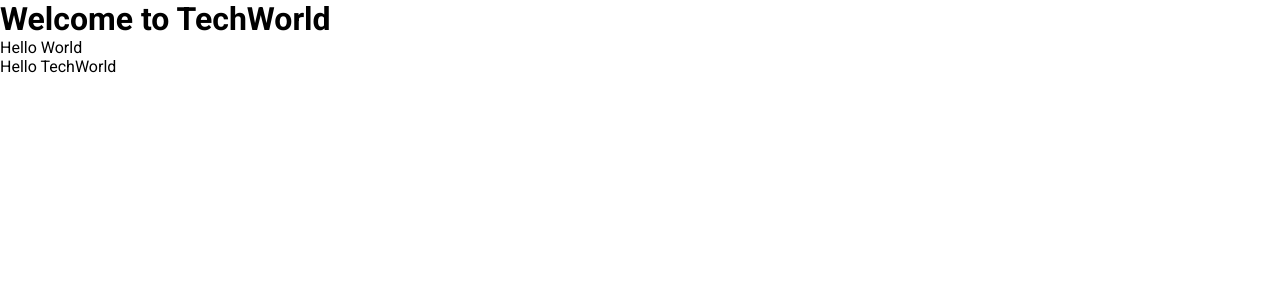
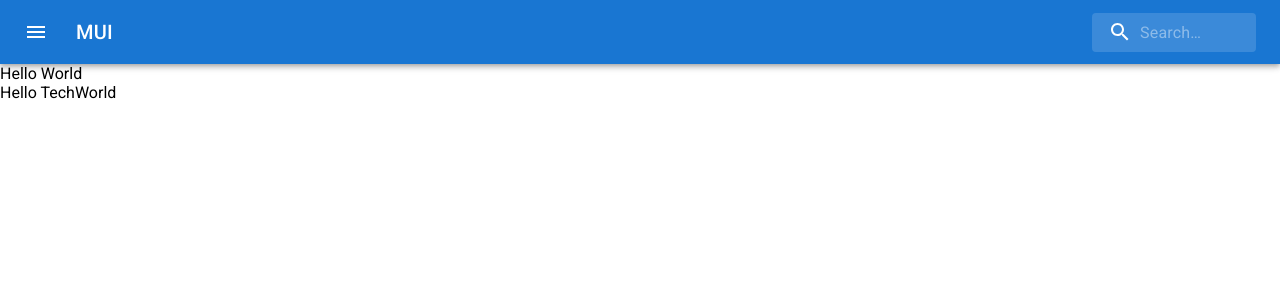
Before and after one commit to uit-ntn/fakebook, a React (Vite) app: page / in a window 1280 px wide. Shown: the top 300 px of the page. Built offline with nearby package versions, Linux system fonts and the light colour scheme.

Commit message:
add Header

```diff
--- a/src/components/Header.tsx
+++ b/src/components/Header.tsx
@@ -1,9 +1,88 @@
-const Header = () => {
-    return (
-        <header>
-            <h1>Welcome to TechWorld</h1>
-        </header>
-    );
-};
+import { styled, alpha } from '@mui/material/styles';
+import AppBar from '@mui/material/AppBar';
+import Box from '@mui/material/Box';
+import Toolbar from '@mui/material/Toolbar';
+import IconButton from '@mui/material/IconButton';
+import Typography from '@mui/material/Typography';
+import InputBase from '@mui/material/InputBase';
+import MenuIcon from '@mui/icons-material/Menu';
+import SearchIcon from '@mui/icons-material/Search';
 
-export default Header;
+const Search = styled('div')(({ theme }) => ({
+  position: 'relative',
+  borderRadius: theme.shape.borderRadius,
+  backgroundColor: alpha(theme.palette.common.white, 0.15),
+  '&:hover': {
+    backgroundColor: alpha(theme.palette.common.white, 0.25),
+  },
+  marginLeft: 0,
+  width: '100%',
+  [theme.breakpoints.up('sm')]: {
+    marginLeft: theme.spacing(1),
+    width: 'auto',
+  },
+}));
+
+const SearchIconWrapper = styled('div')(({ theme }) => ({
+  padding: theme.spacing(0, 2),
+  height: '100%',
+  position: 'absolute',
+  pointerEvents: 'none',
+  display: 'flex',
+  alignItems: 'center',
+  justifyContent: 'center',
+}));
+
+const StyledInputBase = styled(InputBase)(({ theme }) => ({
+  color: 'inherit',
+  width: '100%',
+  '& .MuiInputBase-input': {
+    padding: theme.spacing(1, 1, 1, 0),
+    // vertical padding + font size from searchIcon
+    paddingLeft: `calc(1em + ${theme.spacing(4)})`,
+    transition: theme.transitions.create('width'),
+    [theme.breakpoints.up('sm')]: {
+      width: '12ch',
+      '&:focus': {
+        width: '20ch',
+      },
+    },
+  },
+}));
+
+export default function Header() {
+  return (
+    <Box sx={{ flexGrow: 1 }}>
+      <AppBar position="static">
+        <Toolbar>
+          <IconButton
+            size="large"
+            edge="start"
+            color="inherit"
+            aria-label="open drawer"
+            sx={{ mr: 2 }}
+          >
+            <MenuIcon />
+          </IconButton>
+          <Typography
+            variant="h6"
+            noWrap
+            component="div"
+            sx={{ flexGrow: 1, display: { xs: 'none', sm: 'block' } }}
+          >
+            MUI
+          </Typography>
+          <Search>
+            <SearchIconWrapper>
+              <SearchIcon />
+            </SearchIconWrapper>
+            <StyledInputBase
+              placeholder="Search…"
+              inputProps={{ 'aria-label': 'search' }}
+            />
+          </Search>
+        </Toolbar>
+      </AppBar>
+    </Box>
+  );
+}
--- a/src/pages/Home.tsx
+++ b/src/pages/Home.tsx
@@ -1,5 +1,7 @@
-import React from "react";
 import MainLayout from "../layouts/main_layout";
+
+
+
 
 
 const Home = () => {
```
Also changed, not shown: src/pages/SignIn.tsx (added).
